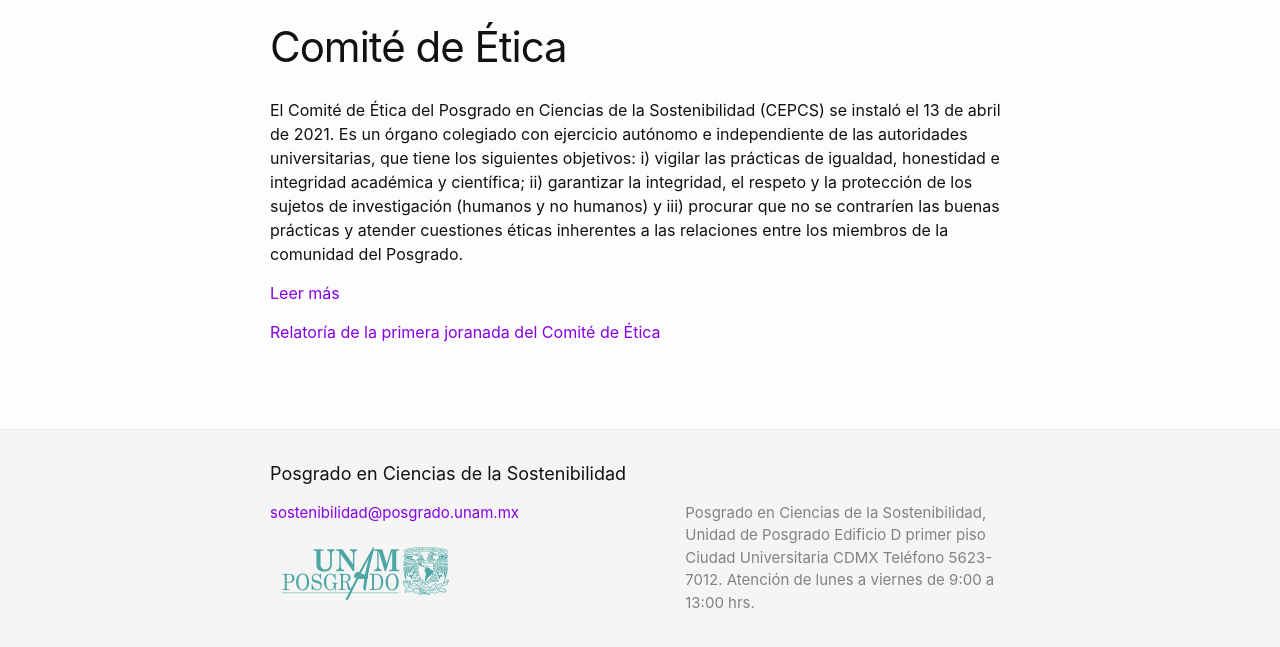
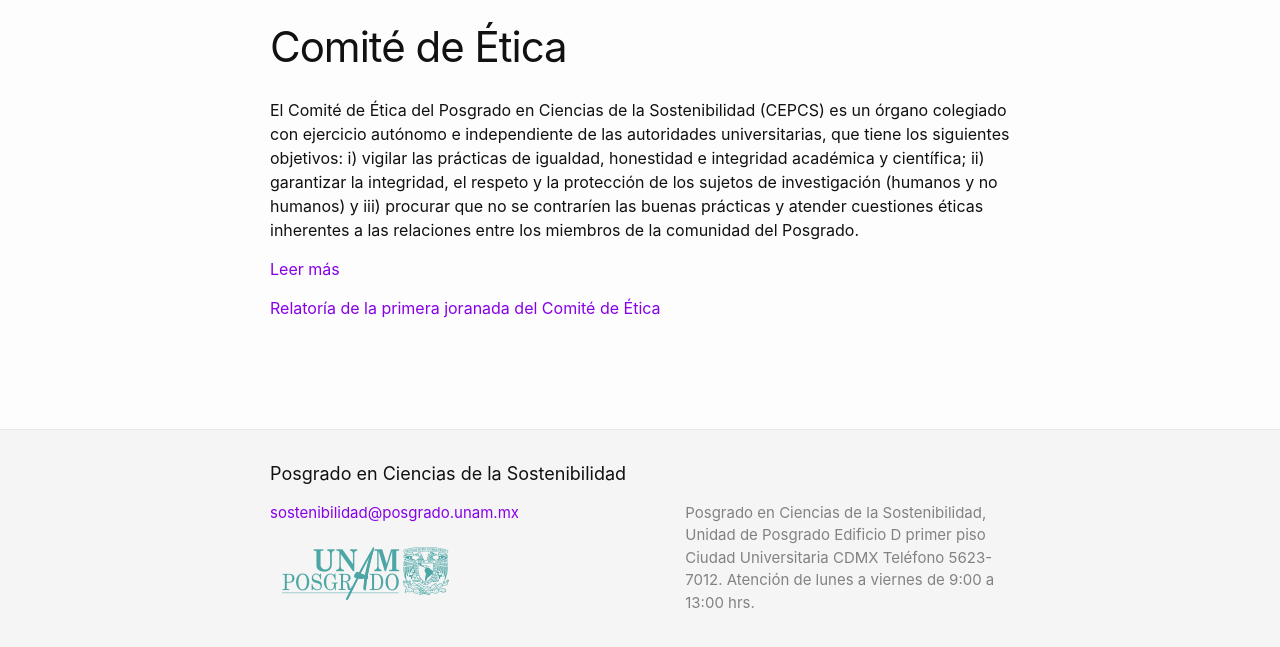
Before and after one commit to pcs-unam/pcs-unam.github.io, a Jekyll site: the page built from 061_comite_de_etica.md, in a window 1280 px wide, cut to the strip 226-873 px from the top of the page. Built offline with Jekyll 4.4.1, drawn with Linux system fonts in a browser that asks for light colours.

Commit message:
ajuste texto introducción comité ética

```diff
--- a/061_comite_de_etica.md
+++ b/061_comite_de_etica.md
@@ -6,7 +6,7 @@ pleca: /assets/plecas/p011.jpg
 menu: true
 ---
 
-El Comité de Ética del Posgrado en Ciencias de la Sostenibilidad (CEPCS) se instaló el 13 de abril de 2021. Es un órgano colegiado con ejercicio autónomo e independiente de las autoridades universitarias, que tiene los siguientes objetivos: i) vigilar las prácticas de igualdad, honestidad e integridad académica y científica; ii) garantizar la integridad, el respeto y la protección de los sujetos de investigación (humanos y no humanos) y iii) procurar que no se contraríen las buenas prácticas y atender cuestiones éticas inherentes a las relaciones entre los miembros de la comunidad del Posgrado.
+El Comité de Ética del Posgrado en Ciencias de la Sostenibilidad (CEPCS) es un órgano colegiado con ejercicio autónomo e independiente de las autoridades universitarias, que tiene los siguientes objetivos: i) vigilar las prácticas de igualdad, honestidad e integridad académica y científica; ii) garantizar la integridad, el respeto y la protección de los sujetos de investigación (humanos y no humanos) y iii) procurar que no se contraríen las buenas prácticas y atender cuestiones éticas inherentes a las relaciones entre los miembros de la comunidad del Posgrado.
 
  [Leer más](/comite-etica/descripcion/)
 
```
